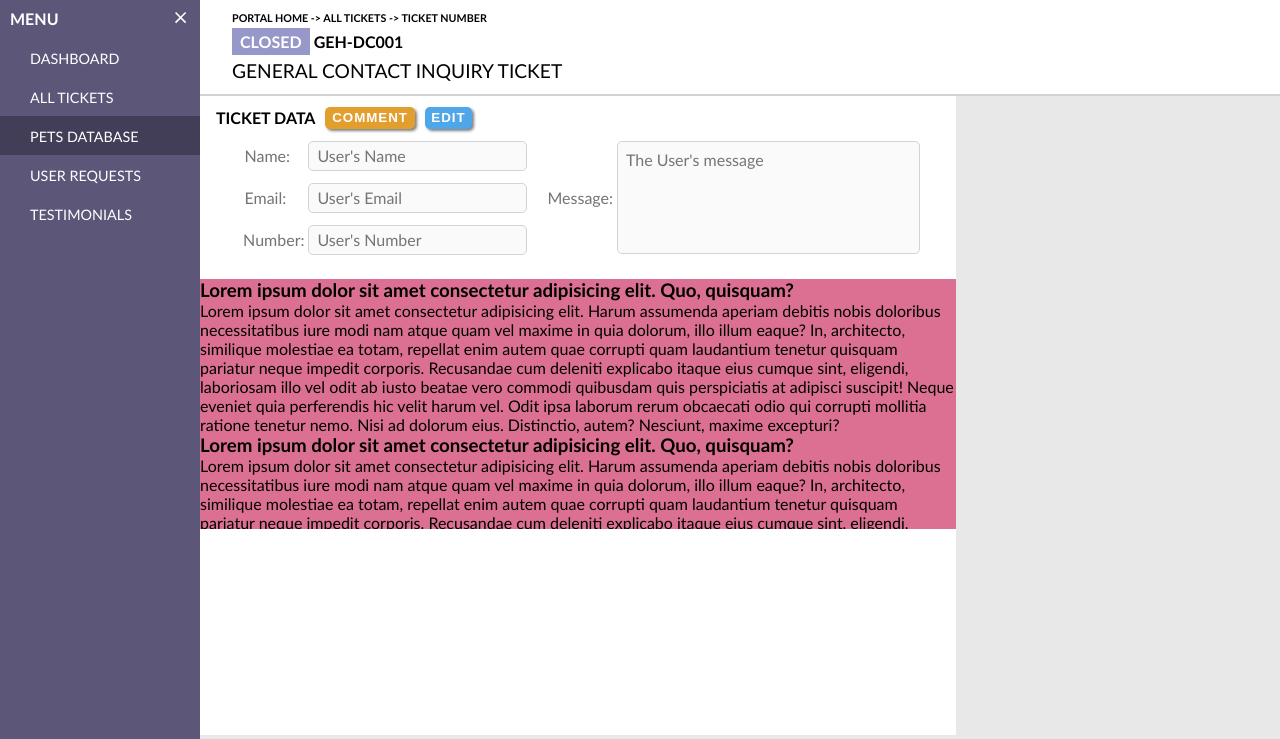
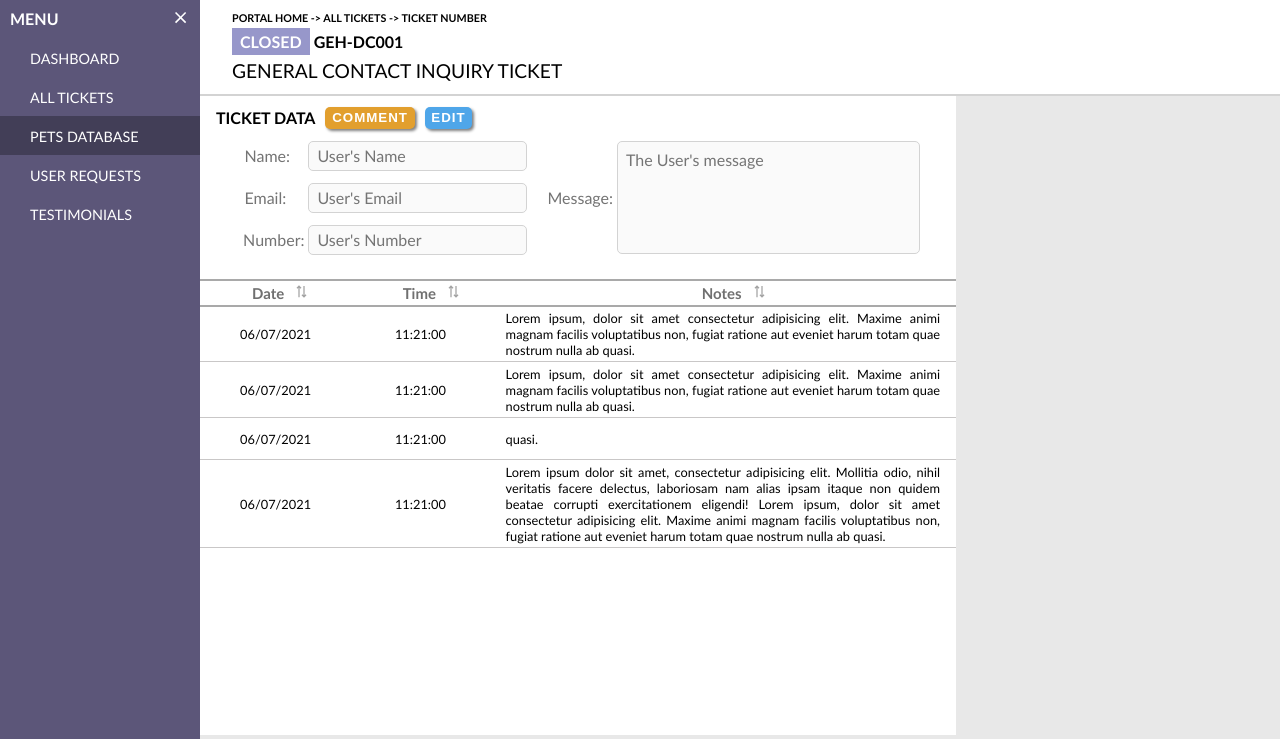
Before and after one commit to marescanog/PHP_PetSite, a PHP site: page /admin/info.php in a window 1280 px wide. Shown: the part 61-800 px from the top of the page. Run offline with PHP 8.4, Linux system fonts and the light colour scheme.

Commit message:
finished the HTML and CSS of info page

```diff
--- a/admin/info.php
+++ b/admin/info.php
@@ -112,14 +112,66 @@
                 </form>
            </section>
            <section class="inf-ticket-data-table">
-           <h3>Lorem ipsum dolor sit amet consectetur adipisicing elit. Quo, quisquam?</h3>
-                <p>Lorem ipsum dolor sit amet consectetur adipisicing elit. Harum assumenda aperiam debitis nobis doloribus necessitatibus iure modi nam atque quam vel maxime in quia dolorum, illo illum eaque? In, architecto, similique molestiae ea totam, repellat enim autem quae corrupti quam laudantium tenetur quisquam pariatur neque impedit corporis. Recusandae cum deleniti explicabo itaque eius cumque sint, eligendi, laboriosam illo vel odit ab iusto beatae vero commodi quibusdam quis perspiciatis at adipisci suscipit! Neque eveniet quia perferendis hic velit harum vel. Odit ipsa laborum rerum obcaecati odio qui corrupti mollitia ratione tenetur nemo. Nisi ad dolorum eius. Distinctio, autem? Nesciunt, maxime excepturi?</p>
-                <h3>Lorem ipsum dolor sit amet consectetur adipisicing elit. Quo, quisquam?</h3>
-                <p>Lorem ipsum dolor sit amet consectetur adipisicing elit. Harum assumenda aperiam debitis nobis doloribus necessitatibus iure modi nam atque quam vel maxime in quia dolorum, illo illum eaque? In, architecto, similique molestiae ea totam, repellat enim autem quae corrupti quam laudantium tenetur quisquam pariatur neque impedit corporis. Recusandae cum deleniti explicabo itaque eius cumque sint, eligendi, laboriosam illo vel odit ab iusto beatae vero commodi quibusdam quis perspiciatis at adipisci suscipit! Neque eveniet quia perferendis hic velit harum vel. Odit ipsa laborum rerum obcaecati odio qui corrupti mollitia ratione tenetur nemo. Nisi ad dolorum eius. Distinctio, autem? Nesciunt, maxime excepturi?</p>
-                <h3>Lorem ipsum dolor sit amet consectetur adipisicing elit. Quo, quisquam?</h3>
-                <p>Lorem ipsum dolor sit amet consectetur adipisicing elit. Harum assumenda aperiam debitis nobis doloribus necessitatibus iure modi nam atque quam vel maxime in quia dolorum, illo illum eaque? In, architecto, similique molestiae ea totam, repellat enim autem quae corrupti quam laudantium tenetur quisquam pariatur neque impedit corporis. Recusandae cum deleniti explicabo itaque eius cumque sint, eligendi, laboriosam illo vel odit ab iusto beatae vero commodi quibusdam quis perspiciatis at adipisci suscipit! Neque eveniet quia perferendis hic velit harum vel. Odit ipsa laborum rerum obcaecati odio qui corrupti mollitia ratione tenetur nemo. Nisi ad dolorum eius. Distinctio, autem? Nesciunt, maxime excepturi?</p>
-                <h3>Lorem ipsum dolor sit amet consectetur adipisicing elit. Quo, quisquam?</h3>
-                <p>Lorem ipsum dolor sit amet consectetur adipisicing elit. Harum assumenda aperiam debitis nobis doloribus necessitatibus iure modi nam atque quam vel maxime in quia dolorum, illo illum eaque? In, architecto, similique molestiae ea totam, repellat enim autem quae corrupti quam laudantium tenetur quisquam pariatur neque impedit corporis. Recusandae cum deleniti explicabo itaque eius cumque sint, eligendi, laboriosam illo vel odit ab iusto beatae vero commodi quibusdam quis perspiciatis at adipisci suscipit! Neque eveniet quia perferendis hic velit harum vel. Odit ipsa laborum rerum obcaecati odio qui corrupti mollitia ratione tenetur nemo. Nisi ad dolorum eius. Distinctio, autem? Nesciunt, maxime excepturi?</p>
+               <div class="inf--tkt-table-header">
+                    <div class="inf---tkt-th-group inf-flex-1">
+                        <h3>Date</h3>
+                        <svg xmlns="http://www.w3.org/2000/svg" width="18" height="18" viewBox="0 0 24 24"><rect width="24" height="24" fill="none"/><polygon points="13.41 16.59 12 18 16 22 20 18 18.59 16.59 17 18.17 17 3 15 3 15 18.17 13.41 16.59"/><polygon points="10.59 7.41 12 6 8 2 4 6 5.41 7.41 7 5.83 7 21 9 21 9 5.83 10.59 7.41"/></svg>
+                    </div>
+                    <div class="inf---tkt-th-group inf-flex-1">
+                        <h3>Time</h3>
+                        <svg xmlns="http://www.w3.org/2000/svg" width="18" height="18" viewBox="0 0 24 24"><rect width="24" height="24" fill="none"/><polygon points="13.41 16.59 12 18 16 22 20 18 18.59 16.59 17 18.17 17 3 15 3 15 18.17 13.41 16.59"/><polygon points="10.59 7.41 12 6 8 2 4 6 5.41 7.41 7 5.83 7 21 9 21 9 5.83 10.59 7.41"/></svg>
+                    </div>
+                    <div class="inf---tkt-th-group inf-flex-3">
+                        <h3>Notes</h3>
+                        <svg xmlns="http://www.w3.org/2000/svg" width="18" height="18" viewBox="0 0 24 24"><rect width="24" height="24" fill="none"/><polygon points="13.41 16.59 12 18 16 22 20 18 18.59 16.59 17 18.17 17 3 15 3 15 18.17 13.41 16.59"/><polygon points="10.59 7.41 12 6 8 2 4 6 5.41 7.41 7 5.83 7 21 9 21 9 5.83 10.59 7.41"/></svg>
+                    </div>
+               </div>
+               <div class="inf--tkt-table-body">
+                    <div class="inf---tkt-tr-group">
+                        <div class="inf-pad-y-1 inf-flex-1">
+                            <p>06/07/2021</p>
+                        </div>
+                        <div class="inf-pad-y-1 inf-flex-1">
+                            <p>11:21:00</p>
+                        </div>
+                        <div class="inf-pad-x-1 inf-flex-3" style="text-align:justify">
+                            <p>Lorem ipsum, dolor sit amet consectetur adipisicing elit. Maxime animi magnam facilis voluptatibus non, fugiat ratione aut eveniet harum totam quae nostrum nulla ab quasi.</p>
+                        </div>
+                    </div>
+                    <div class="inf---tkt-tr-group">
+                        <div class="inf-pad-y-1 inf-flex-1">
+                            <p>06/07/2021</p>
+                        </div>
+                        <div class="inf-pad-y-1 inf-flex-1">
+                            <p>11:21:00</p>
+                        </div>
+                        <div class="inf-pad-x-1 inf-flex-3" style="text-align:justify">
+                            <p>Lorem ipsum, dolor sit amet consectetur adipisicing elit. Maxime animi magnam facilis voluptatibus non, fugiat ratione aut eveniet harum totam quae nostrum nulla ab quasi.</p>
+                        </div>
+                    </div>
+                    <div class="inf---tkt-tr-group">
+                        <div class="inf-pad-y-1 inf-flex-1">
+                            <p>06/07/2021</p>
+                        </div>
+                        <div class="inf-pad-y-1 inf-flex-1">
+                            <p>11:21:00</p>
+                        </div>
+                        <div class="inf-pad-x-1 inf-flex-3" style="text-align:justify">
+                            <p>quasi.</p>
+                        </div>
+                    </div>
+                    <div class="inf---tkt-tr-group">
+                        <div class="inf-pad-y-1 inf-flex-1">
+                            <p>06/07/2021</p>
+                        </div>
+                        <div class="inf-pad-y-1 inf-flex-1">
+                            <p>11:21:00</p>
+                        </div>
+                        <div class="inf-pad-x-1 inf-flex-3" style="text-align:justify">
+                            <p>Lorem ipsum dolor sit amet, consectetur adipisicing elit. Mollitia odio, nihil veritatis facere delectus, laboriosam nam alias ipsam itaque non quidem beatae corrupti exercitationem eligendi! Lorem ipsum, dolor sit amet consectetur adipisicing elit. Maxime animi magnam facilis voluptatibus non, fugiat ratione aut eveniet harum totam quae nostrum nulla ab quasi.</p>
+                        </div>
+                    </div>
+               </div>
            </section>
        </main>
     </div>
--- a/css/admin/info.css
+++ b/css/admin/info.css
@@ -66,6 +66,24 @@ body{
 .br-space{
     margin-bottom: 0.5em;
 }
+
+.inf-flex-1{
+    flex: 1;
+}
+
+.inf-flex-3{
+    flex: 3;
+}
+
+.inf-pad-y-1{
+    padding: 0.75em 0;
+}
+
+.inf-pad-x-1{
+    padding-left: 1em;
+    padding-right: 1em;
+}
+
 
 /* TABLET: If the browser window is 500px or larger (For text adjustment)*/
 @media only screen and (min-width: 500px) {
@@ -377,19 +395,69 @@ body{
 
 /* MOBILE: If the browser window is smaller than 900px */
 .inf-ticket-data-table{
-    max-height: 550px;
-    background-color: palevioletred;
-    overflow-y: scroll;
+    max-height: 400px;
+    //background-color: palevioletred;
+   // overflow-y: scroll;
+    border-top: 1px solid darkgray;
 }
 
-/* TABLET: If the browser window is 500px or larger (For text adjustment)*/
+.inf--tkt-table-body{
+    overflow-y: scroll;
+    min-height: 100px;
+    max-height: 250px;
+}
+
+.inf--tkt-table-header{
+    border-top: 1px solid darkgray;
+    border-bottom: 2px solid darkgray;
+    display: flex;
+    justify-content: center;
+    padding: 0.25em 0;
+    font-family: Calibri, sans-serif;
+    font-size: 0.8rem;
+    color: #707070;
+    text-align: center;
+    align-items: center;
+}
+
+.inf---tkt-th-group{
+    display: flex;
+    min-width: 70px;
+    justify-content: center;
+}
+
+.inf---tkt-th-group svg{
+    fill: #A3A3A3;
+    height: 15px;
+    width: 15px;
+    margin-left: 10px;
+}
+
+.inf---tkt-th-group h3{
+   margin-left: 10px;
+}
+
+.inf---tkt-tr-group {
+    display: flex;
+    justify-content: center;
+    padding: 0.25em;
+    font-family: Calibri, sans-serif;
+    font-size: 0.8rem;
+    text-align: center;
+    align-items: center;
+    border-bottom: 1px solid rgb(201, 199, 199);
+}
+
+
+
+/* TABLET: If the browdisplay loginser window is 500px or larger (For text adjustment)*/
 @media only screen and (min-width: 500px) {
 }
 
 /* DESKTOP: If the browser window is 900px or larger */
 @media only screen and (min-width: 900px) {
     .inf-ticket-data-table{
-        max-height: 250px;
-        overflow-y: scroll;
+        max-height: 300px;
+      //  overflow-y: scroll;
     }
 }
```
